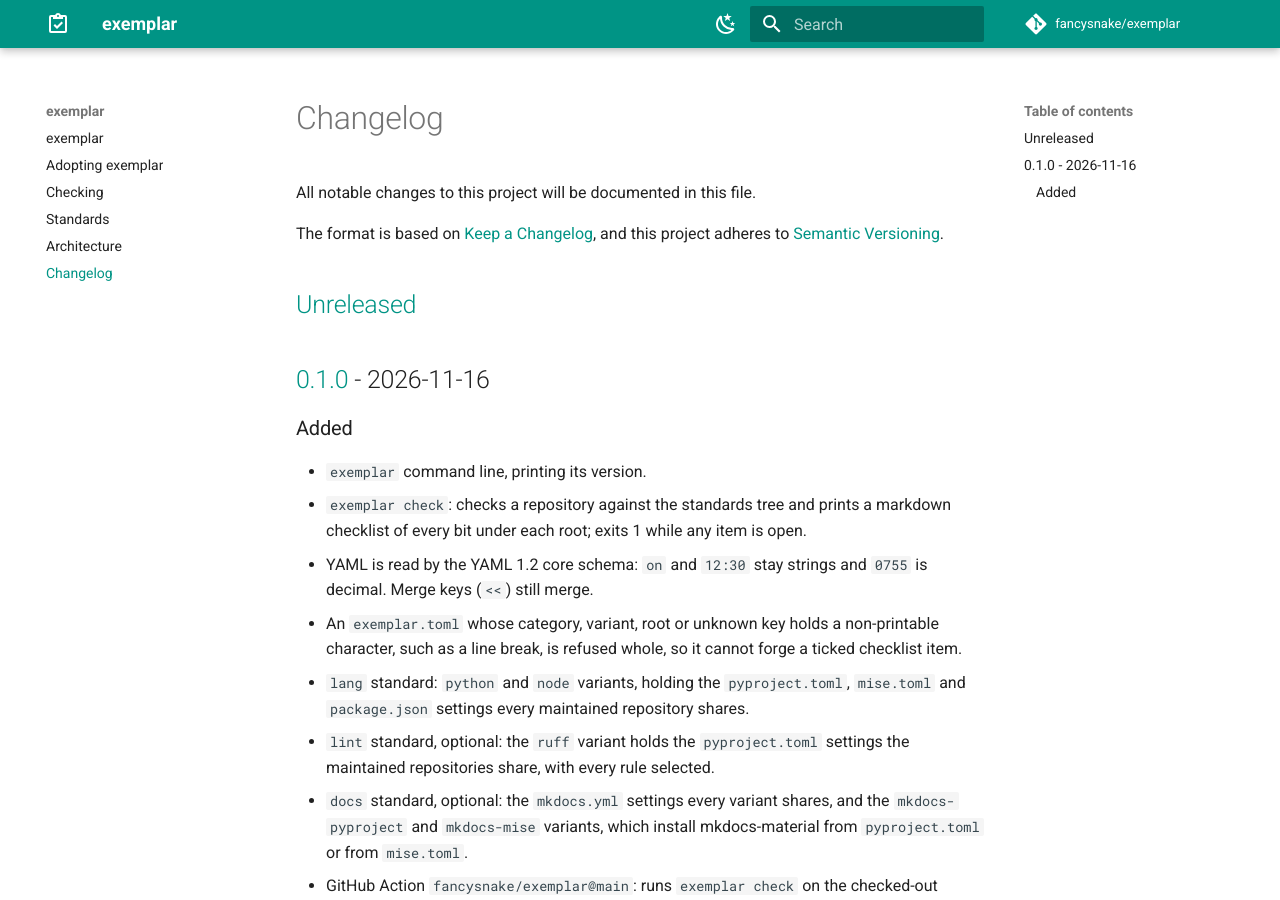
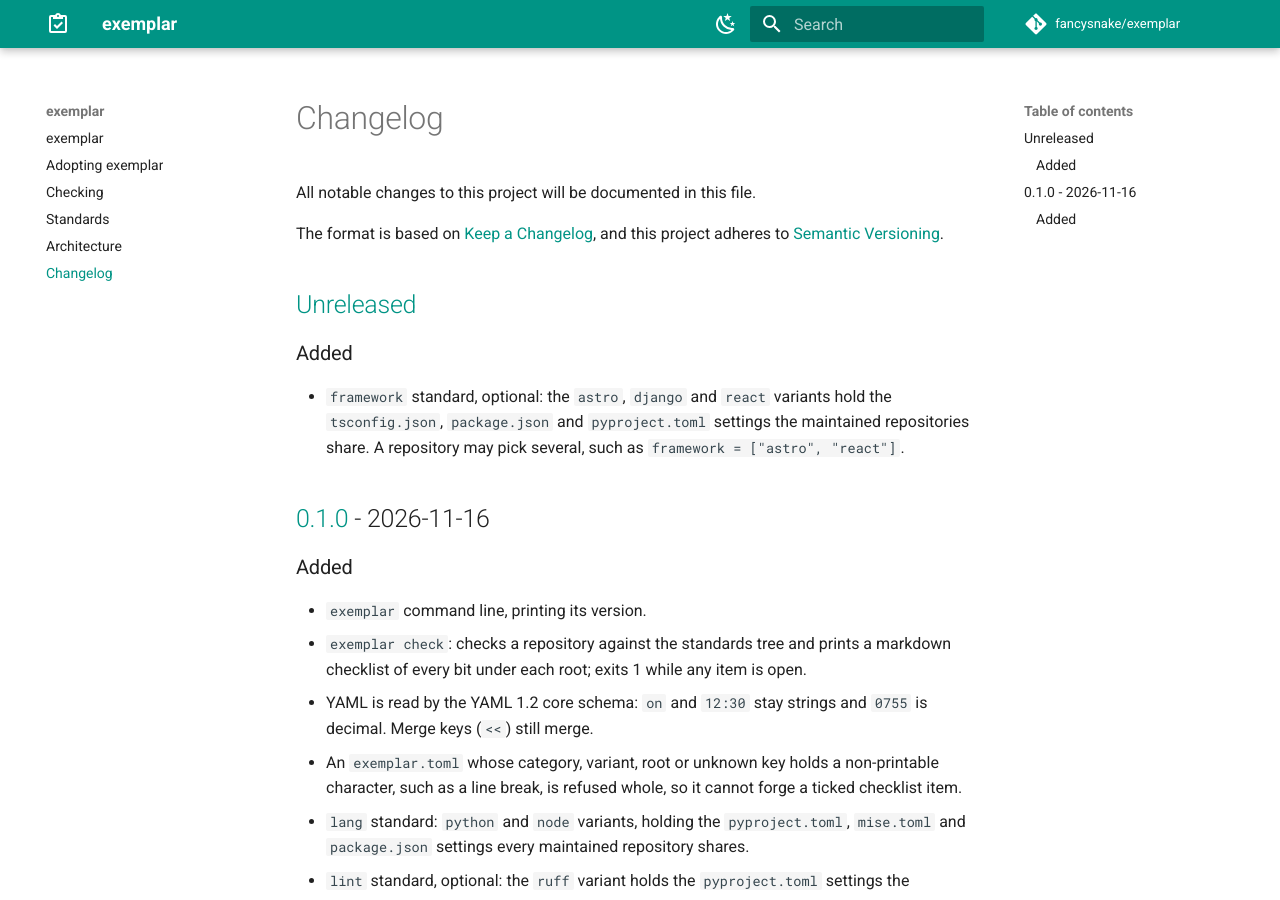
Before and after one commit to fancysnake/exemplar, an MkDocs documentation site: the page built from docs/changelog.md, in a window 1280 px wide and 900 px high. Built offline with MkDocs 1.6.1 and Material for MkDocs 9.7.7, drawn with Linux system fonts in a browser that asks for light colours; comment, search, counter and statistics services are not loaded.

Commit message:
feat: add the framework standard, astro, django and react variants
Each fragment holds the settings the maintained repositories share.
astro: the tsconfig.json include and exclude entries and the
`astro check` script. django: the coverage and mypy plugins. react:
the two tsconfig.json jsx settings, from landschaft alone.

The tsconfig preset, the dev, build and preview scripts, the djlint
profile and the settings module differ per repository and stay out.

The category is optional: most repositories use none of the three.
asyncio has no variant. Its repositories share only the pytest-asyncio
dependency under different version constraints, and a fragment matches
the whole requirement string.

Co-Authored-By: Claude <noreply@anthropic.com>

```diff
--- a/CHANGELOG.md
+++ b/CHANGELOG.md
@@ -6,6 +6,13 @@ The format is based on [Keep a Changelog],
 and this project adheres to [Semantic Versioning].
 
 ## [Unreleased]
+
+### Added
+
+- `framework` standard, optional: the `astro`, `django` and `react` variants
+  hold the `tsconfig.json`, `package.json` and `pyproject.toml` settings the
+  maintained repositories share. A repository may pick several, such as
+  `framework = ["astro", "react"]`.
 
 ## [0.1.0] - 2026-11-16
 
--- a/exemplar.toml
+++ b/exemplar.toml
@@ -1,4 +1,5 @@
 ci = "github"
 docs = "mkdocs-pyproject"
+framework = "none"
 lang = "python"
 lint = "ruff"
```
Also changed, not shown: docs/standards.md (+40 -0 lines), 6 other files.
